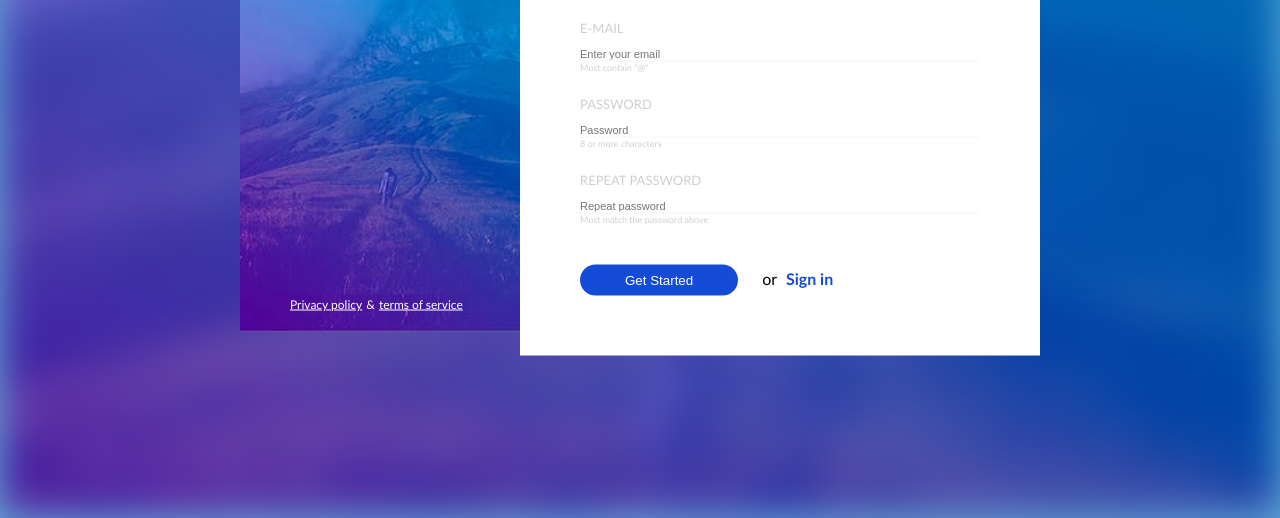
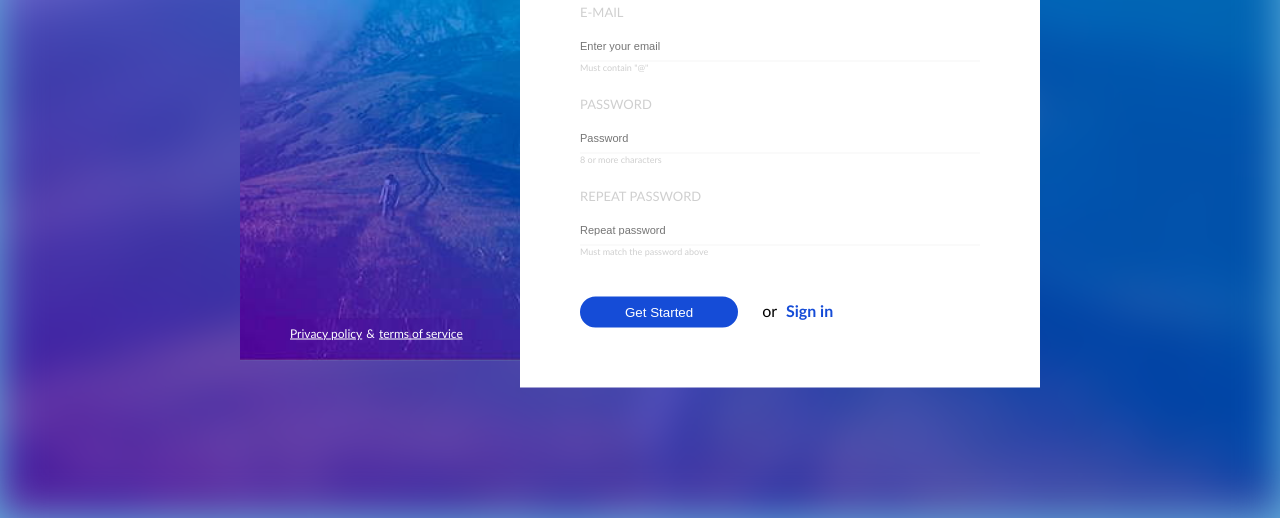
Before and after one commit to vadimmozeiko/3-Sign-Up, a plain HTML site: page index.html in a window 1280 px wide. Shown: the part 282-800 px from the top of the page. Drawn offline with Linux system fonts and the light colour scheme.

Commit message:
Input fields padding added

```diff
--- a/css/main.css
+++ b/css/main.css
@@ -122,7 +122,7 @@ span {
 .input {
     display: inline-block;
     width: 100%;
-
+    padding: 8px 0;
     margin-top: 10px;
     border: none;
     outline: none;
```
